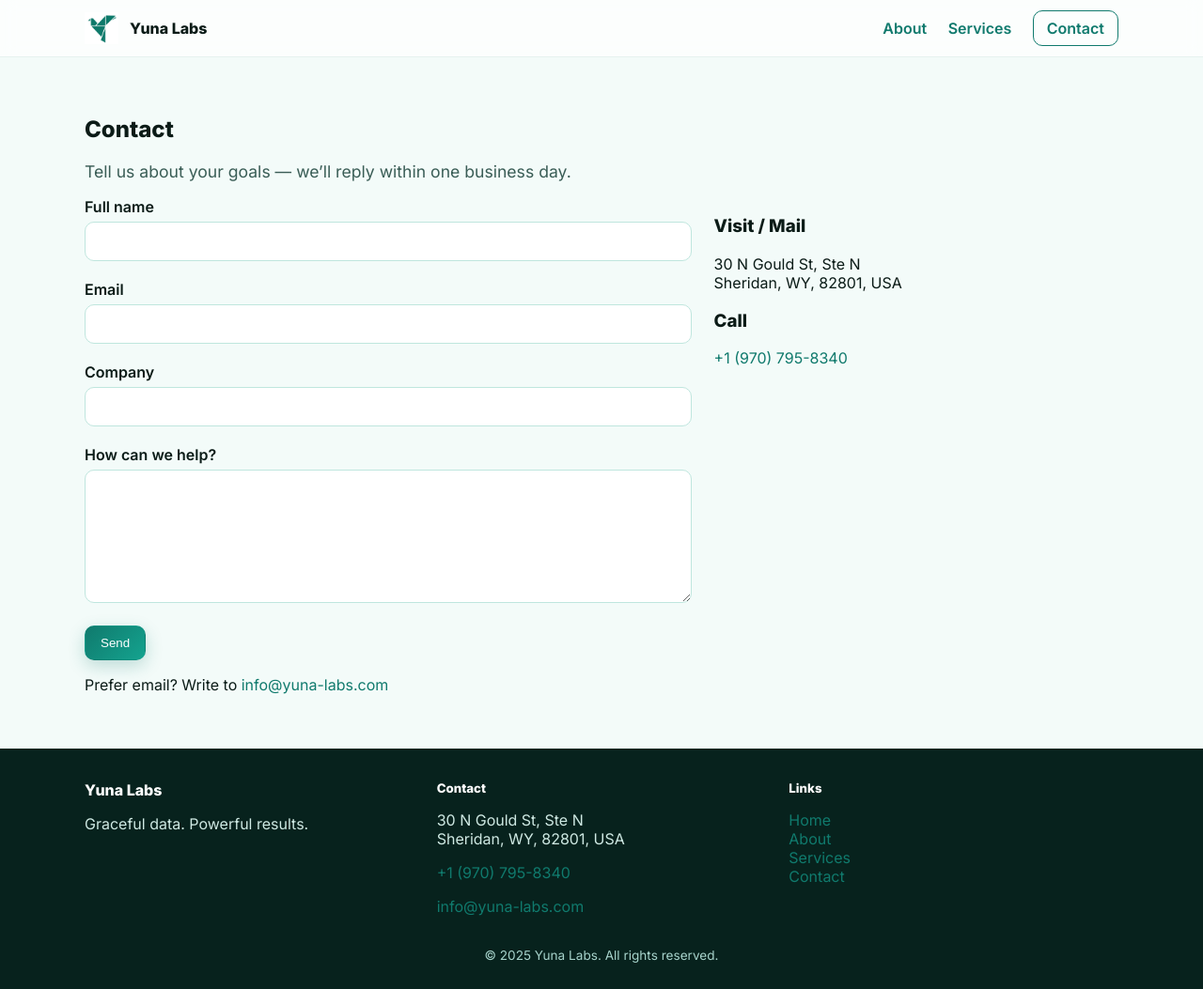
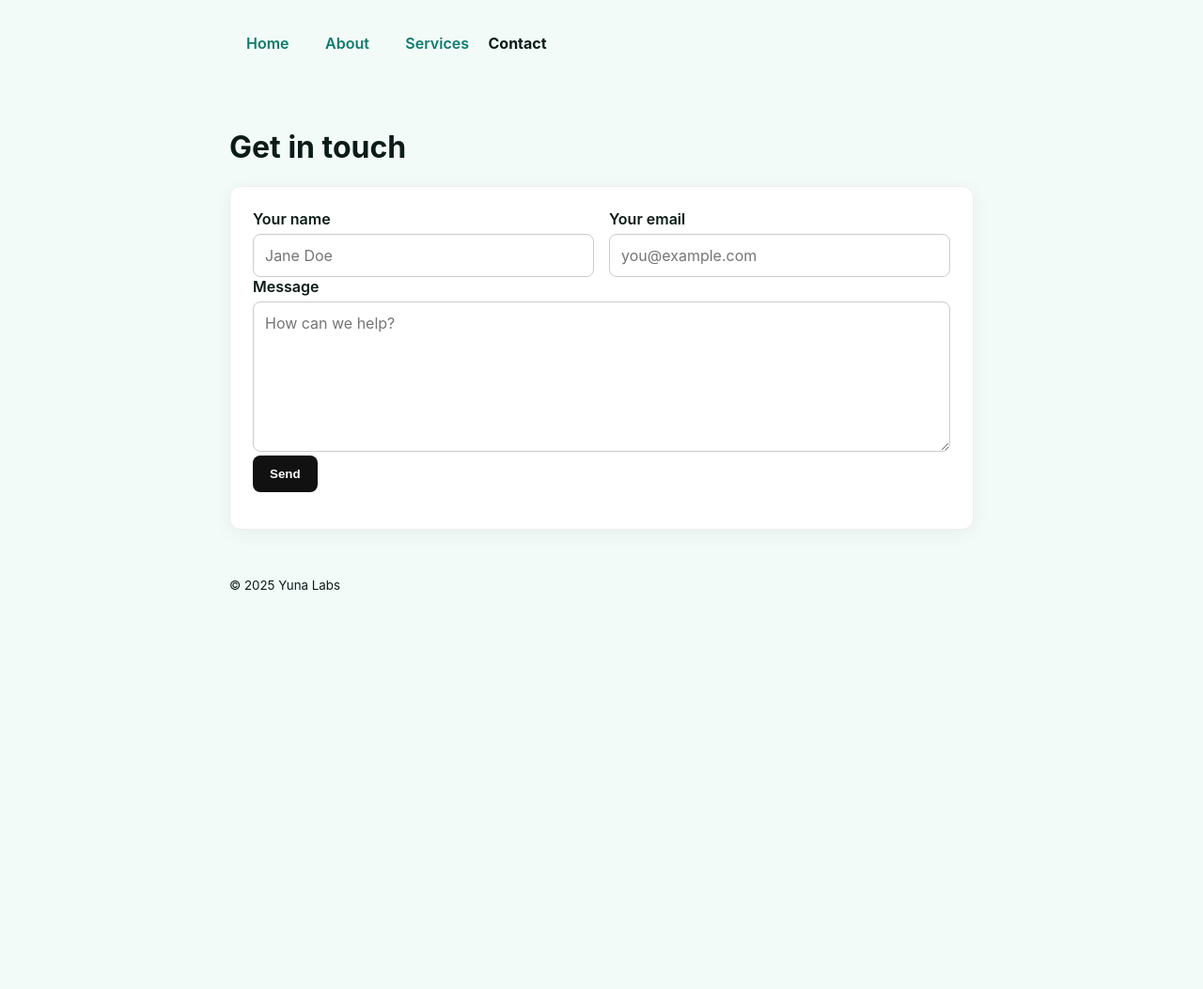
Before and after one commit to yuna-labs/yunalabs, a website: page contact.html in a window 1280 px wide. Shown: the whole page at 94% size. After the commit the page ends 800 px from the top, so only its background shows below. Drawn offline with Linux system fonts and the light colour scheme.

Commit message:
Update contact.html

```diff
--- a/contact.html
+++ b/contact.html
@@ -2,112 +2,115 @@
 <html lang="en">
 <head>
   <meta charset="UTF-8" />
-  <meta name="viewport" content="width=device-width, initial-scale=1" />
-  <title>Yuna Labs — Graceful data, powerful results.</title>
-  <meta name="description" content="Yuna Labs builds software-driven analytics platforms that turn data into decisions." />
-  <link rel="preconnect" href="https://fonts.gstatic.com" crossorigin>
-  <link href="https://fonts.googleapis.com/css2?family=Inter:wght@300;400;600;800&display=swap" rel="stylesheet">
-  <link rel="stylesheet" href="style.css" />
-  <link rel="icon" href="assets/Yuna_Labs_BirdOnly.png" type="image/png">
+  <meta name="viewport" content="width=device-width, initial-scale=1.0"/>
+  <title>Contact | Yuna Labs</title>
+  <link rel="stylesheet" href="/style.css" />
+  <style>
+    /* Minimal safe defaults in case style.css is different */
+    :root { --ok: #1b873f; --err: #b00020; }
+    .container { max-width: 840px; margin: 0 auto; padding: 24px; }
+    .contact-card { background:#fff; border:1px solid #eee; border-radius:12px; padding:24px; box-shadow:0 4px 20px rgba(0,0,0,.05); }
+    form .row { display:flex; gap:16px; flex-wrap:wrap; }
+    form .row > div { flex:1 1 260px; }
+    label { display:block; font-weight:600; margin-bottom:6px; }
+    input, textarea { width:100%; padding:12px; border:1px solid #ccc; border-radius:8px; font:inherit; }
+    textarea { min-height:160px; resize:vertical; }
+    button[type="submit"] { padding:12px 18px; border:0; border-radius:8px; font-weight:700; cursor:pointer; }
+    .btn-primary { background:#111; color:#fff; }
+    .status { margin-top:12px; font-size:.95rem; }
+    .status.ok { color: var(--ok); }
+    .status.err { color: var(--err); }
+    .visually-hidden { position:absolute; left:-9999px; width:1px; height:1px; overflow:hidden; }
+    header, nav, footer { padding: 12px 0; }
+    nav a { margin-right:16px; text-decoration:none; }
+  </style>
 </head>
 <body>
-<header class="site-header">
-  <div class="container nav">
-    <a class="brand" href="index.html">
-      <img src="assets/Yuna_Labs_BirdOnly.png" alt="Yuna Labs logo" class="logo" />
-      <span>Yuna Labs</span>
-    </a>
+  <header class="container">
     <nav>
-      <a href="about.html">About</a>
-      <a href="services.html">Services</a>
-      <a href="contact.html" class="cta">Contact</a>
+      <a href="/index.html">Home</a>
+      <a href="/about.html">About</a>
+      <a href="/services.html">Services</a>
+      <strong>Contact</strong>
     </nav>
-  </div>
   </header>
-<main>
 
-<section class="container page">
-  <h1>Contact</h1>
-  <p class="lead">Tell us about your goals — we’ll reply within one business day.</p>
-
-  <div class="contact-grid">
-    <form class="contact-form" name="contact" method="POST" data-netlify="true">
-      <input type="hidden" name="form-name" value="contact">
-      <label>Full name
-        <input name="name" type="text" required />
-      </label>
-      <label>Email
-        <input name="email" type="email" required />
-      </label>
-      <label>Company
-        <input name="company" type="text" />
-      </label>
-      <label>How can we help?
-        <textarea name="message" rows="6" required></textarea>
-      </label>
-      <button class="btn primary" type="submit">Send</button>
-      <p class="form-note">Prefer email? Write to <a href="mailto:info@yuna-labs.com">info@yuna-labs.com</a></p>
-    </form>
-
-    <aside class="contact-aside">
-      <h3>Visit / Mail</h3>
-      <p>30 N Gould St, Ste N<br>Sheridan, WY, 82801, USA</p>
-      <h3>Call</h3>
-      <p><a href="tel:+19707958340">+1 (970) 795-8340</a></p>
-    </aside>
-  </div>
-</section>
-
-</main>
-<footer class="site-footer">
-  <div class="container">
-    <div class="footer-grid">
+  <main class="container">
+    <h1>Get in touch</h1>
+    <div class="contact-card">
+      <form id="contact-form" novalidate>
+        <div class="row">
           <div>
-        <h4>Yuna Labs</h4>
-        <p>Graceful data. Powerful results.</p>
+            <label for="name">Your name</label>
+            <input id="name" name="name" type="text" placeholder="Jane Doe" required />
           </div>
           <div>
-        <h5>Contact</h5>
-        <p>30 N Gould St, Ste N<br>Sheridan, WY, 82801, USA</p>
-        <p><a href="tel:+19707958340">+1 (970) 795-8340</a></p>
-        <p><a href="mailto:info@yuna-labs.com">info@yuna-labs.com</a></p>
-      </div>
-      <div>
-        <h5>Links</h5>
-        <p><a href="index.html">Home</a><br><a href="about.html">About</a><br><a href="services.html">Services</a><br><a href="contact.html">Contact</a></p>
+            <label for="email">Your email</label>
+            <input id="email" name="email" type="email" placeholder="you@example.com" required />
           </div>
         </div>
-    <div class="tiny">© 2025 Yuna Labs. All rights reserved.</div>
+
+        <div class="row">
+          <div style="flex:1 1 100%">
+            <label for="message">Message</label>
+            <textarea id="message" name="message" placeholder="How can we help?" required></textarea>
           </div>
+        </div>
+
+        <!-- Honeypot (should remain empty) -->
+        <input class="visually-hidden" type="text" name="hp" tabindex="-1" autocomplete="off" />
+
+        <button class="btn-primary" id="submitBtn" type="submit">Send</button>
+        <p id="status" class="status" role="status" aria-live="polite"></p>
+      </form>
+    </div>
+  </main>
+
+  <footer class="container">
+    <small>&copy; <span id="yr"></span> Yuna Labs</small>
   </footer>
 
   <script>
+    document.getElementById('yr').textContent = new Date().getFullYear();
+
     const form = document.getElementById('contact-form');
-  const btn = form.querySelector('button[type="submit"]');
+    const statusEl = document.getElementById('status');
+    const submitBtn = document.getElementById('submitBtn');
+
+    function setStatus(text, cls) {
+      statusEl.textContent = text || '';
+      statusEl.className = 'status ' + (cls || '');
+    }
+
     form.addEventListener('submit', async (e) => {
       e.preventDefault();
-    btn.disabled = true; btn.textContent = 'Sending…';
-    const data = Object.fromEntries(new FormData(form).entries());
+      setStatus('Sending…');
+      submitBtn.disabled = true;
+
+      const payload = Object.fromEntries(new FormData(form).entries());
+
       try {
         const res = await fetch('/api/contact', {
           method: 'POST',
-        headers: {'Content-Type': 'application/json'},
-        body: JSON.stringify(data)
+          headers: { 'Content-Type': 'application/json' },
+          body: JSON.stringify(payload)
         });
-      const out = await res.json();
-      if (out.ok) {
+
+        const data = await res.json().catch(() => ({}));
+
+        if (!res.ok || !data.ok) {
+          throw new Error(data.error || 'Failed to send');
+        }
+
+        setStatus('Thanks! Your message was sent.', 'ok');
         form.reset();
-        alert('Thanks! Your message has been sent.');
-      } else {
-        alert('Sorry, something went wrong: ' + (out.error || 'Unknown error'));
-      }
       } catch (err) {
-      alert('Network error. Please try again later.');
+        console.error(err);
+        setStatus('Sorry, something went wrong. Please try again.', 'err');
       } finally {
-      btn.disabled = false; btn.textContent = 'Send Message';
+        submitBtn.disabled = false;
       }
     });
   </script>
-
 </body>
 </html>
```
Lines whose indentation alone changed are shown as unchanged.
